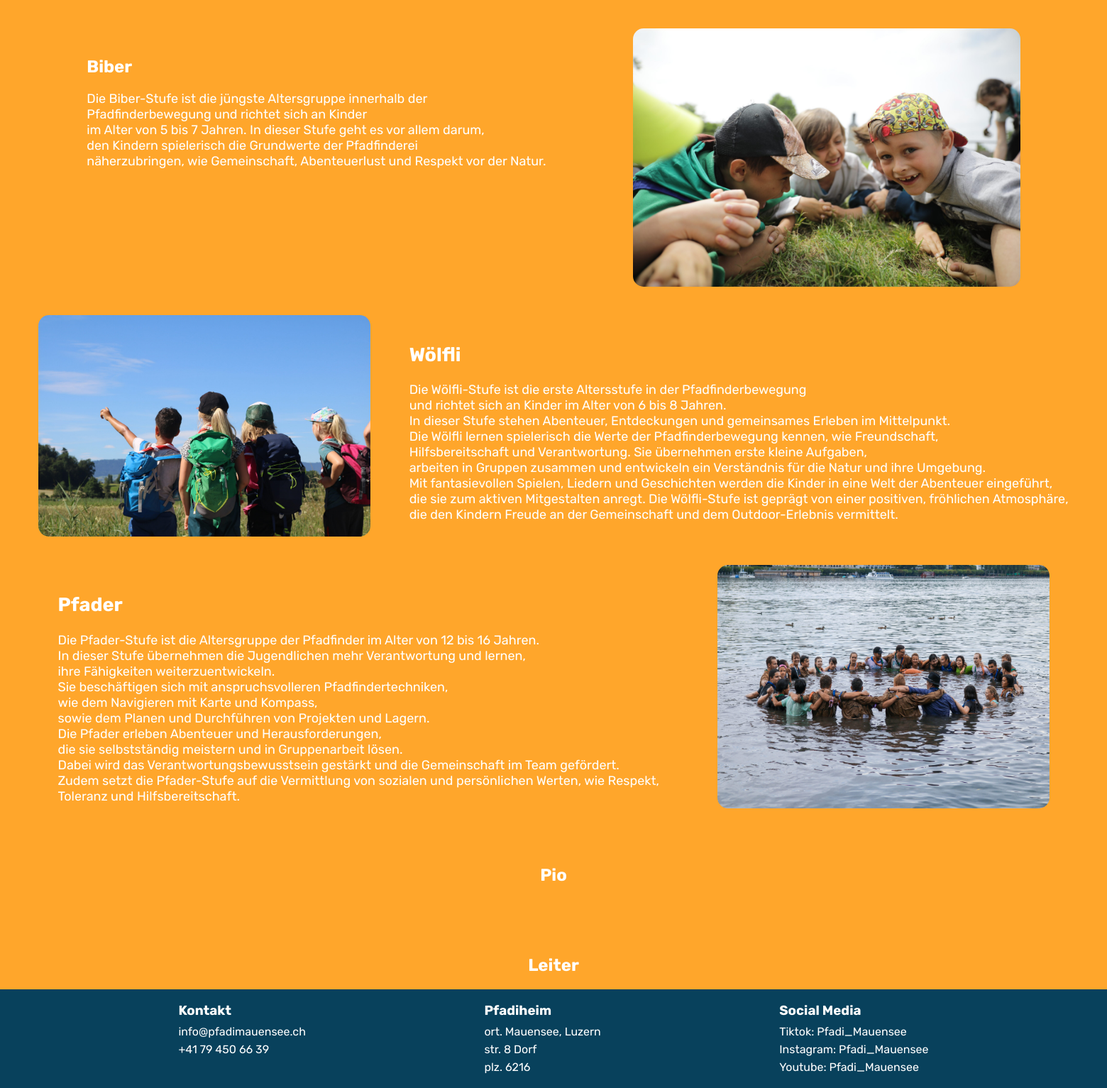
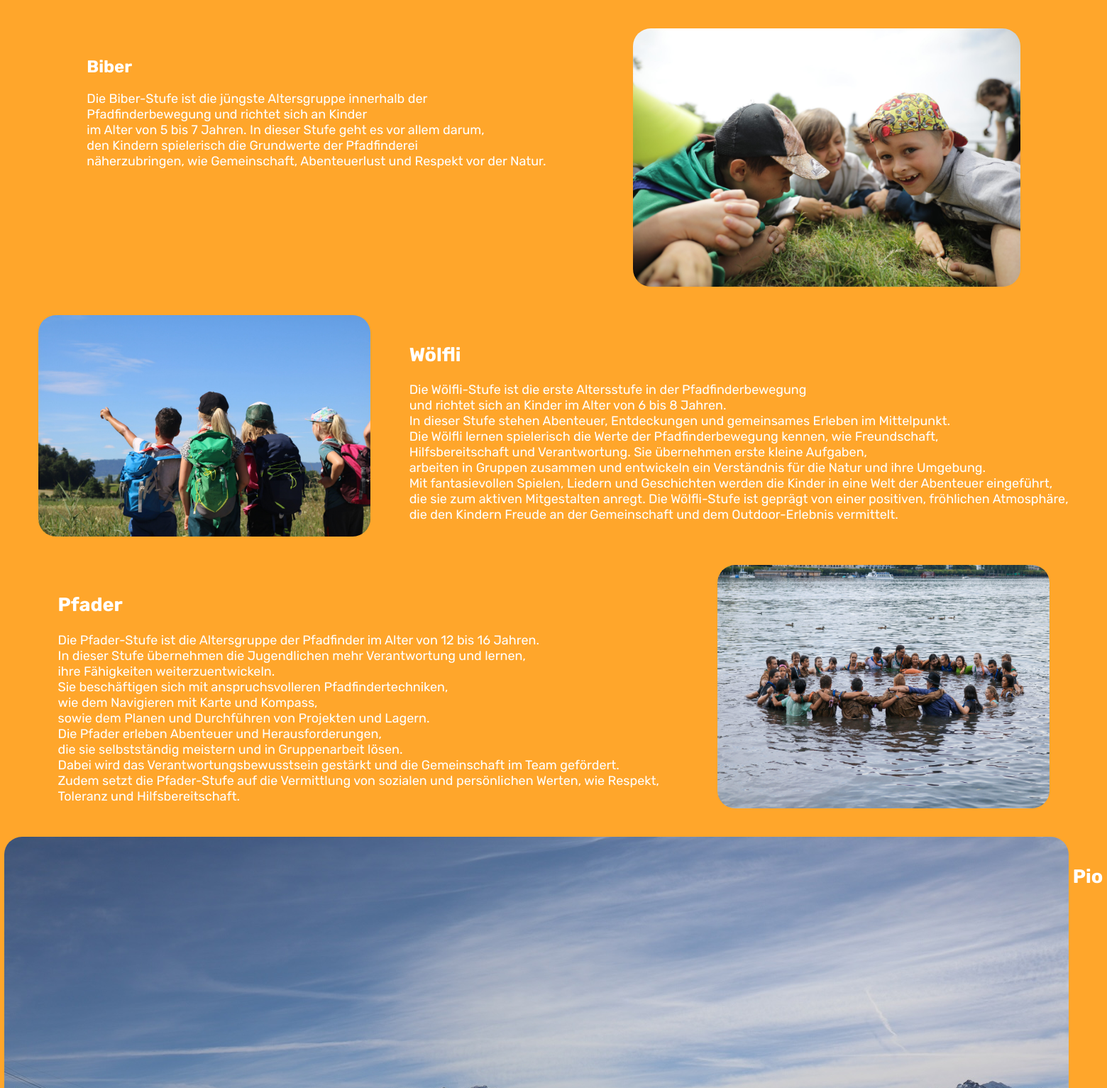
Before and after one commit to Matcha-Git/Pfadi-Mauesee, a PHP site: page /stuffen.html in a window 1560 px wide. Shown: the part 150-1683 px from the top of the page at 71% size. Run offline with PHP 8.4, Linux system fonts and the light colour scheme.

Commit message:
worked on stufen

```diff
--- a/stuffen.css
+++ b/stuffen.css
@@ -38,6 +38,10 @@
     justify-content: space-evenly;
 }
 
+.pio_txt {
+    font-size: large;
+}
+
 .leiter {
     margin-top: 5vh;
     display: flex;
@@ -45,7 +49,7 @@
 }
 
 img {
-    border-radius: 15px;
+    border-radius: 25px;
 }
 
 h2 {
--- a/stuffen.html
+++ b/stuffen.html
@@ -72,10 +72,16 @@
                   Toleranz und Hilfsbereitschaft.
                 </P>
               </div>
-              <img src="bilder/KaLa_0629-scaled.jpg" alt="foto der bpfader stufe" width="30%" height="">
+              <img src="bilder/KaLa_0629-scaled.jpg" alt="foto der pfader stufe" width="30%" height="">
             </div>
             <div class="pio">
-              <h2>Pio</h2>
+              <img src="bilder/i-BzpMhFB-X5.jpg" alt="foto der Piostufe">
+              <div class="pio_txt">
+                <h2>Pio</h2>
+                <p>
+
+                </p>
+              </div>
             </div>
             <div class="leiter">
               <h2>Leiter</h2>
```
Also changed, not shown: bilder/i-BzpMhFB-X5.jpg (added).
